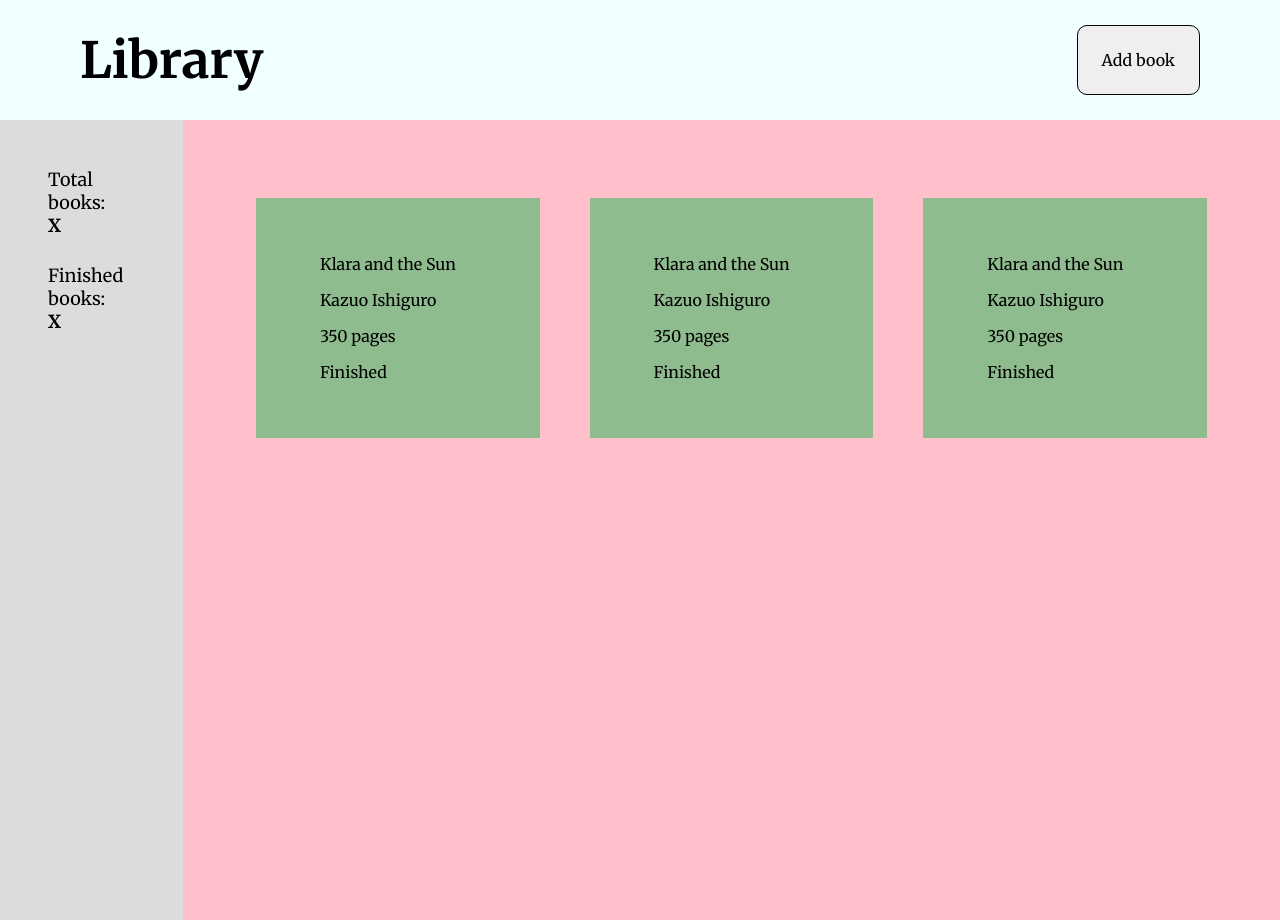
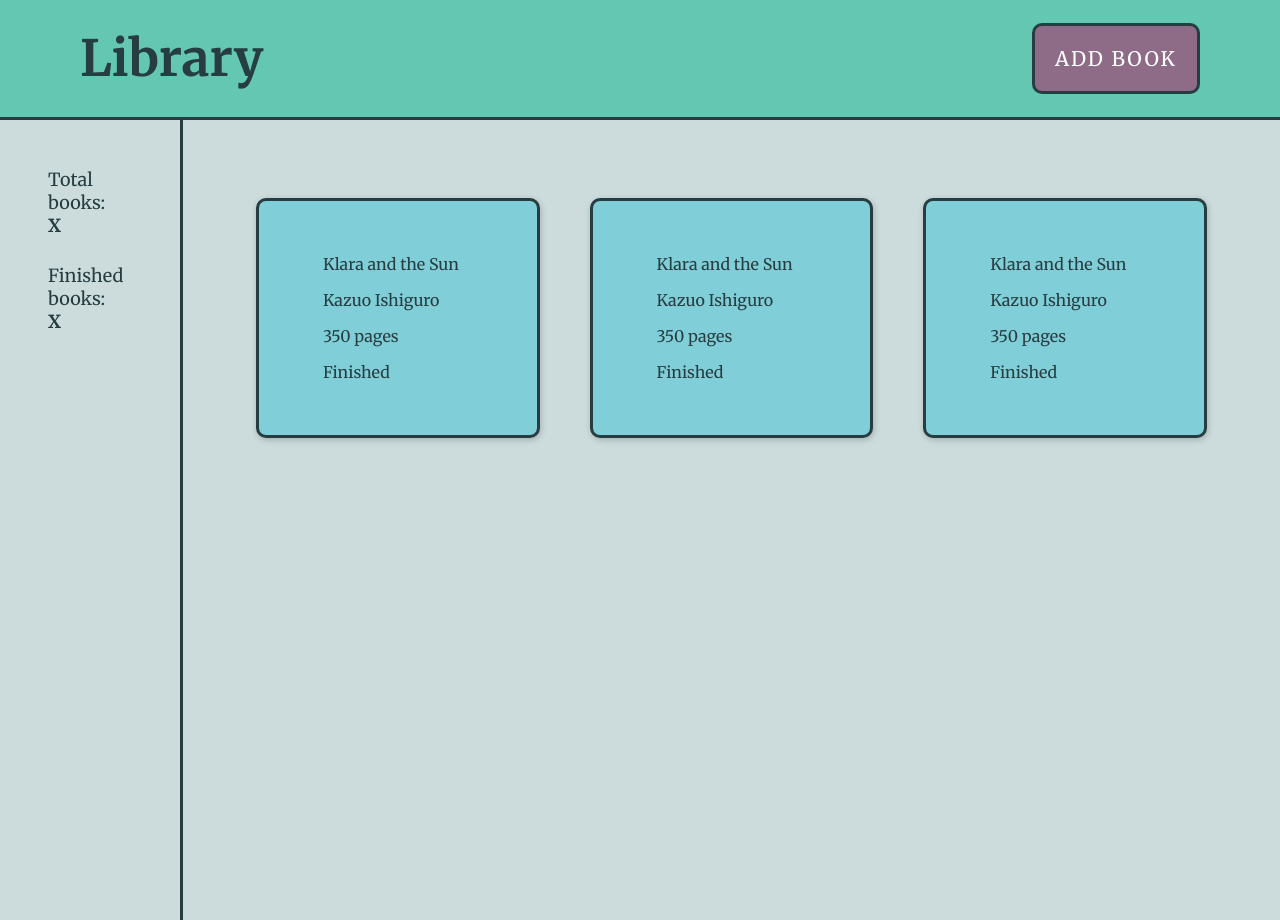
Before and after one commit to alexandroscharangionis/book-library, a plain HTML site: page index.html in a window 1280 px wide. Drawn offline with Linux system fonts and the light colour scheme.

Commit message:
set main color theme

```diff
--- a/index.html
+++ b/index.html
@@ -55,10 +55,10 @@
       </form>
       <div class="library">
         <div class="book_card">
-          <p>Klara and the Sun</p>
-          <p>Kazuo Ishiguro</p>
-          <p>350 pages</p>
-          <span>Finished</span>
+          <p class="book_title">Klara and the Sun</p>
+          <p class="book_author">Kazuo Ishiguro</p>
+          <p class="book_pages">350 pages</p>
+          <span class="book_status">Finished</span>
         </div>
         <div class="book_card">
           <p>Klara and the Sun</p>
--- a/style.css
+++ b/style.css
@@ -21,25 +21,32 @@ body {
 }
 
 header {
-  background-color: azure;
+  background-color: #ccdbdc;
+  background-color: #63c7b2;
   height: 15%;
   padding: 0 5em;
   display: flex;
   align-items: center;
   justify-content: space-between;
+  border-bottom: 3px solid #263d42;
 }
 
 header h1 {
   font-size: 5rem;
+  color: #263d42;
 }
 
 .add-btn {
+  text-transform: uppercase;
+  color: #fff;
+  letter-spacing: 2px;
+  background-color: #8e6c88;
   font-family: inherit;
   display: inline-block;
-  font-size: 1.6rem;
-  padding: 1.5em;
+  font-size: 2rem;
+  padding: 1em;
   border-radius: 1rem;
-  border: 1px solid #000;
+  border: 3px solid #263d42;
   transition: all 0.2s;
 }
 
@@ -62,17 +69,20 @@ header h1 {
 .sidebar {
   grid-column: 1 / 2;
   grid-row: 1 / -1;
-  background-color: gainsboro;
+  background-color: #ccdbdc;
   padding: 3em;
+  border-right: 3px solid #263d42;
 }
 
 .sidebar p {
   font-size: 1.8rem;
   margin-bottom: 1.5em;
+  color: #263d42;
 }
 
 .sidebar p span {
   font-weight: 700;
+  color: #263d42;
 }
 
 .library {
@@ -82,14 +92,15 @@ header h1 {
   grid-auto-rows: 30rem;
   grid-column: 2 / -1;
   grid-row: 1 / -1;
-  background-color: pink;
+  background-color: #63c7b2;
+  background-color: #ccdbdc;
   padding: 3em;
   justify-items: center;
   align-items: center;
 }
 
 .book_card {
-  background-color: darkseagreen;
+  background-color: #80ced7;
   height: 80%;
   width: 85%;
   padding: 1em 4em;
@@ -97,6 +108,17 @@ header h1 {
   flex-direction: column;
   justify-content: center;
   gap: 1em;
+  border-radius: 1rem;
+  box-shadow: 1px 2px 6px rgba(0, 0, 0, 0.2);
+  transition: all 0.2s;
+  border: 3px solid #263d42;
+  color: #263d42;
+}
+
+.book_card:hover {
+  cursor: pointer;
+  transform: scale(1.01);
+  box-shadow: 1.5px 3px 8px rgba(0, 0, 0, 0.2);
 }
 
 .book_form {
@@ -109,7 +131,7 @@ header h1 {
   padding: 2em;
   width: 30%;
   height: 40%;
-  border: 1px solid #000;
+  border: 1px solid #263d42;
   border-radius: 0.8rem;
 }
 
```
